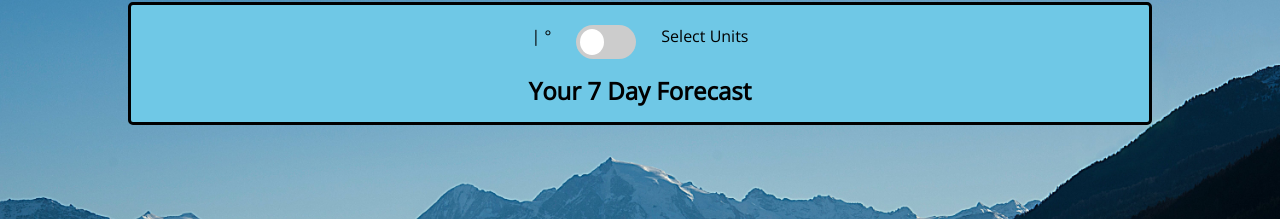
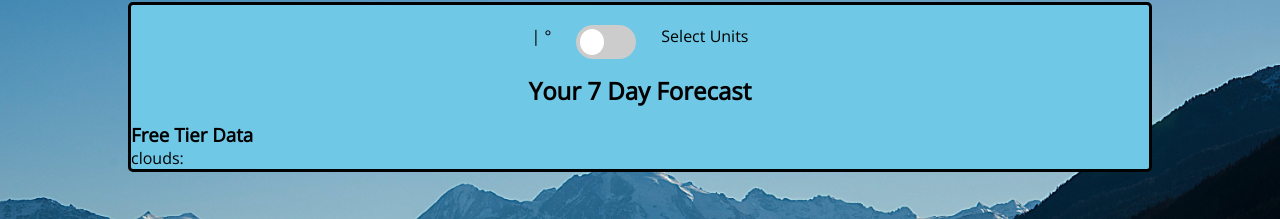
Before and after one commit to chapmancbVCU/react-weather-app, a React (Vite) app: page /react-weather-app/daily in a window 1280 px wide. Shown: the part 150-369 px from the top of the page. Built offline with nearby package versions, Linux system fonts and the light colour scheme; no server answers.

Commit message:
Setup free tier data for Daily and Hourly routes along with assoicated logging

```diff
--- a/src/routes/Daily.tsx
+++ b/src/routes/Daily.tsx
@@ -25,6 +25,10 @@ interface DailyPageProps {
  */
 // @ts-ignore
 const Daily : FC<DailyPageProps> = ({ dateTimeUtility, weather }): JSX.Element => {
+    /**
+     * @prop Free tier data to display current conditions.
+     */
+    const [freeTierData, setFreeTierData] = useState<any>();
 
     /**
      * @prop One call tier data for displaying hourly and daily forecast.
@@ -43,6 +47,14 @@ const Daily : FC<DailyPageProps> = ({ dateTimeUtility, weather }): JSX.Element =
     const handleToggleChange = (): void => {
         weather.toggleUnits();
         setToggleCheckedState();
+    }
+
+    /**
+     * Sets state for free tier data.
+     */
+    const setFreeTierWeatherData = (): void => {
+        const data = weather.getJSONCityData();
+        setFreeTierData(data);
     }
 
     /**
@@ -66,8 +78,12 @@ const Daily : FC<DailyPageProps> = ({ dateTimeUtility, weather }): JSX.Element =
     }
 
     useEffect(() => {
+        setFreeTierWeatherData();
         setOneCallWeatherData();
         setToggleCheckedState();
+
+        console.log("Free tier data (ctrl+s if no output on page load):");
+        console.log(freeTierData);
         console.log("One call data");
         console.log(oneCallData);
     }, [weather, toggled]);
@@ -79,6 +95,8 @@ const Daily : FC<DailyPageProps> = ({ dateTimeUtility, weather }): JSX.Element =
                     <UnitToggleSwitch weather={weather} rounded={true} isToggled={toggled} handleToggleChange={handleToggleChange}/>
                     <p>{weather.getUnits()}</p>
                     <h2 className='page-title'>Your 7 Day Forecast</h2>
+                    <h3>Free Tier Data</h3>
+                    <p>clouds: {freeTierData && freeTierData.clouds.all}</p>
                     <p>{typeof oneCallData && oneCallData?.current.clouds}</p>
                 </ForecastHeader>
             </div>
--- a/src/routes/Hourly.tsx
+++ b/src/routes/Hourly.tsx
@@ -25,6 +25,11 @@ interface HourlyPageProps {
 // @ts-ignore
 const Hourly : FC<HourlyPageProps> =({ weather }): JSX.Element => {
     /**
+     * @prop Free tier data to display current conditions.
+     */
+    const [freeTierData, setFreeTierData] = useState<any>();
+
+    /**
      * @prop One call tier data for displaying hourly and daily forecast.
      */
     const [oneCallData, setOneCallData] = useState<any>();
@@ -41,6 +46,14 @@ const Hourly : FC<HourlyPageProps> =({ weather }): JSX.Element => {
     const handleToggleChange = (): void => {
         weather.toggleUnits();
         setToggleCheckedState();
+    }
+
+    /**
+     * Sets state for free tier data.
+     */
+    const setFreeTierWeatherData = (): void => {
+        const data = weather.getJSONCityData();
+        setFreeTierData(data);
     }
 
     /**
@@ -64,8 +77,12 @@ const Hourly : FC<HourlyPageProps> =({ weather }): JSX.Element => {
     }
 
     useEffect(() => {
+        setFreeTierWeatherData();
         setOneCallWeatherData();
         setToggleCheckedState();
+
+        console.log("Free tier data (ctrl+s if no output on page load):");
+        console.log(freeTierData);
         console.log("One call data");
         console.log(oneCallData);
     }, [weather, toggled]);
@@ -78,6 +95,8 @@ const Hourly : FC<HourlyPageProps> =({ weather }): JSX.Element => {
                     <UnitToggleSwitch weather={weather} rounded={true} isToggled={toggled} handleToggleChange={handleToggleChange}/>
                     <p>{weather.getUnits()}</p>
                     <h2 className='page-title'>Hourly Forecast</h2>
+                    <h3>Free Tier Data</h3>
+                    <p>clouds: {freeTierData && freeTierData.clouds.all}</p>
                     <p>{typeof oneCallData && oneCallData?.current.clouds}</p>
                 </ForecastHeader>
             </div>
```
